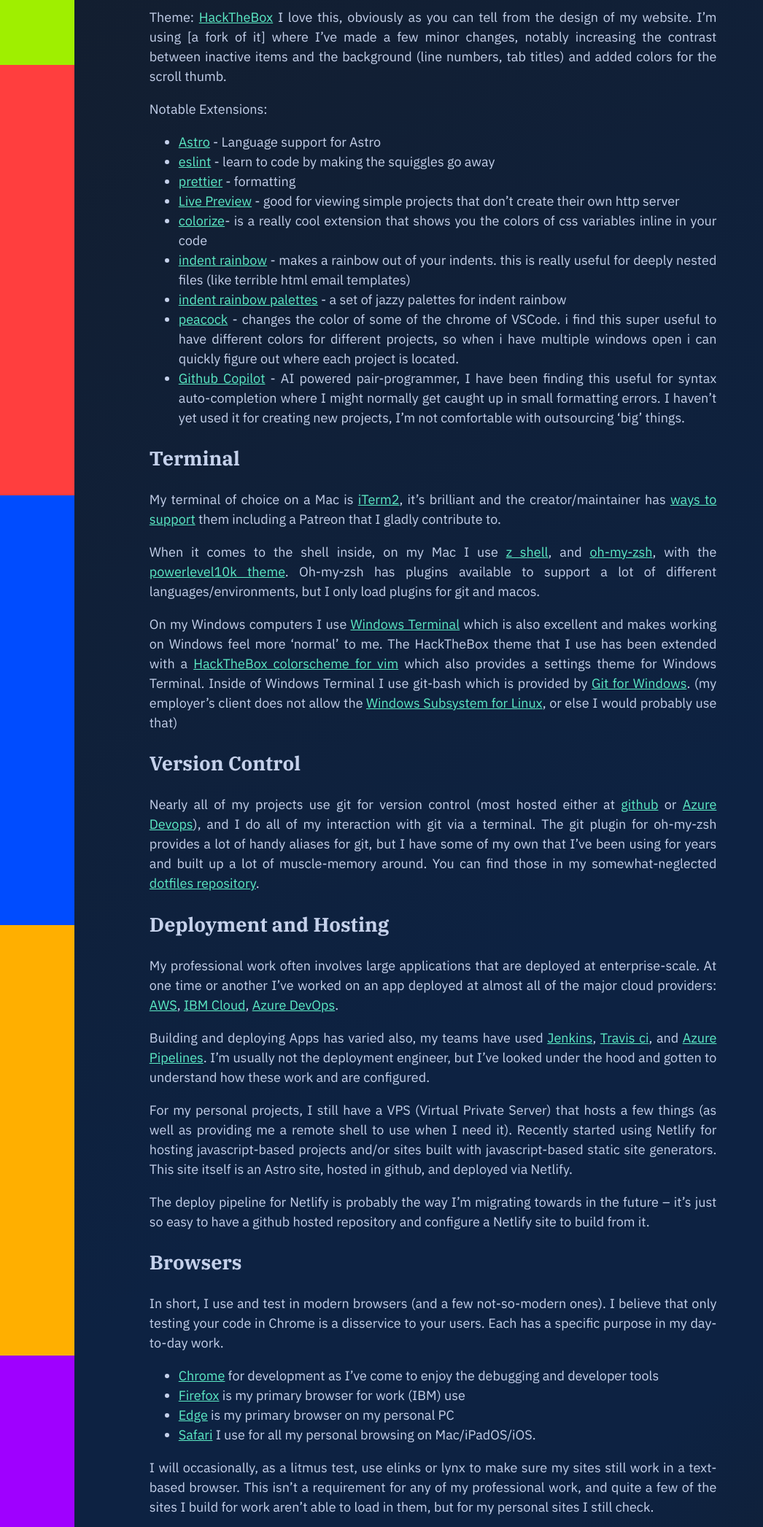
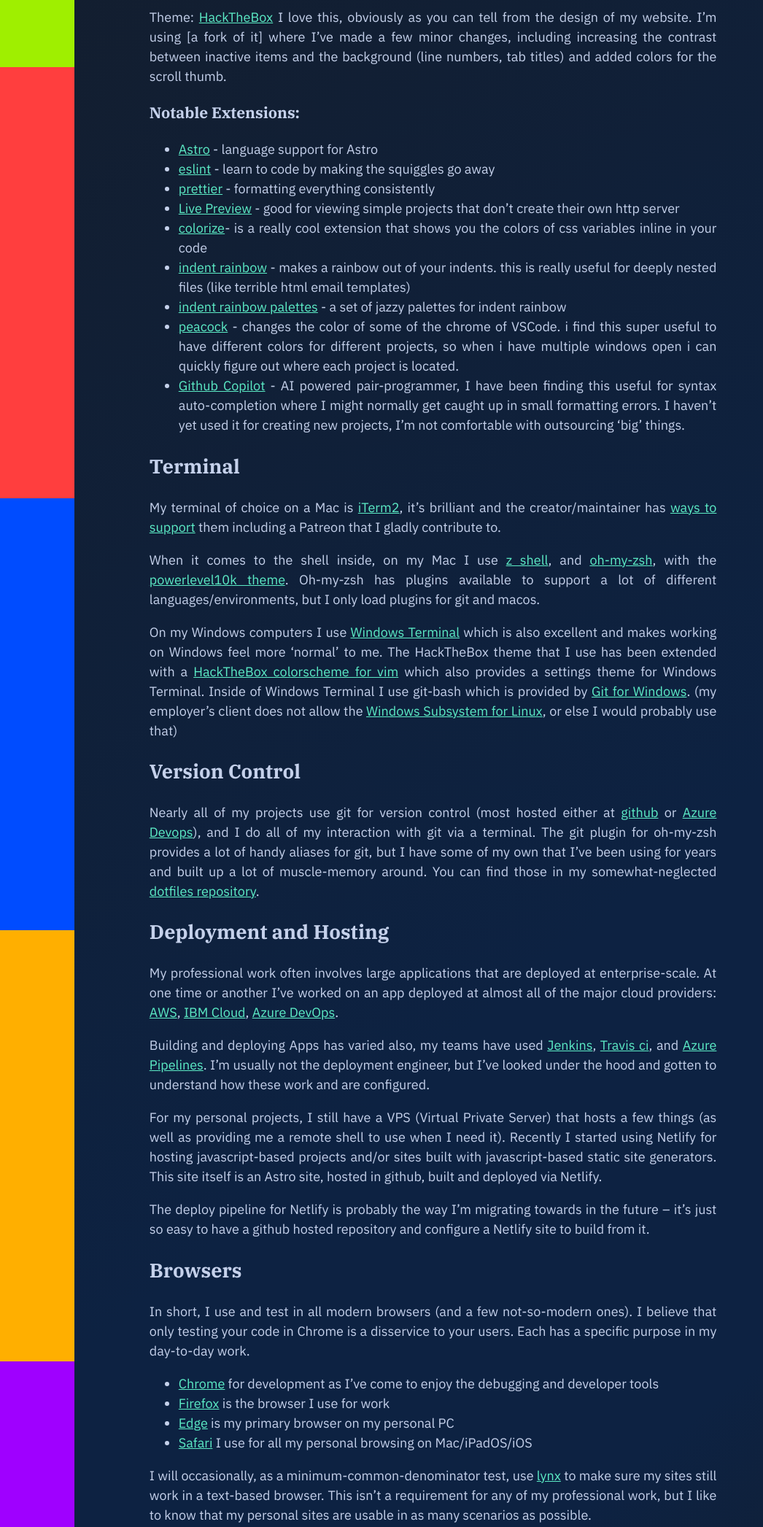
Before and after one commit to mikesusz/mikesusz.dev, an Astro site: page /uses in a window 1280 px wide. Shown: the part 500-2593 px from the top of the page at 73% size, without its empty margins (0-1046 px from the left). Built offline with nearby package versions, Linux system fonts and the light colour scheme; Astro itself is replaced by a stand-in of ours.

Commit message:
fixing typos and editing to remove some repeating words

```diff
--- a/src/pages/uses.md
+++ b/src/pages/uses.md
@@ -8,15 +8,15 @@
 
 ## Code Editing
 
-[Visual Studio Code](https://code.visualstudio.com/) is my primary development environment. I have the configuration synched across all my computers using [settings sync built into VSCode](https://code.visualstudio.com/docs/editor/settings-sync)
+[Visual Studio Code](https://code.visualstudio.com/) is my primary development environment. I have the configuration synched across all my computers using [settings sync built into VSCode](https://code.visualstudio.com/docs/editor/settings-sync).
 
-Theme: [HackTheBox](https://github.com/silofy/hackthebox) I love this, obviously as you can tell from the design of my website. I'm using [a fork of it] where I've made a few minor changes, notably increasing the contrast between inactive items and the background (line numbers, tab titles) and added colors for the scroll thumb.
+Theme: [HackTheBox](https://github.com/silofy/hackthebox) I love this, obviously as you can tell from the design of my website. I'm using [a fork of it] where I've made a few minor changes, including increasing the contrast between inactive items and the background (line numbers, tab titles) and added colors for the scroll thumb.
 
-Notable Extensions:
+### Notable Extensions:
 
-- [Astro](https://marketplace.visualstudio.com/items?itemName=astro-build.astro-vscode) - Language support for Astro
+- [Astro](https://marketplace.visualstudio.com/items?itemName=astro-build.astro-vscode) - language support for Astro
 - [eslint](https://marketplace.visualstudio.com/items?itemName=dbaeumer.vscode-eslint) - learn to code by making the squiggles go away
-- [prettier](https://marketplace.visualstudio.com/items?itemName=esbenp.prettier-vscode) - formatting
+- [prettier](https://marketplace.visualstudio.com/items?itemName=esbenp.prettier-vscode) - formatting everything consistently
 - [Live Preview](https://marketplace.visualstudio.com/items?itemName=ms-vscode.live-server) - good for viewing simple projects that don't create their own http server
 - [colorize](https://marketplace.visualstudio.com/items?itemName=kamikillerto.vscode-colorize)- is a really cool extension that shows you the colors of css variables inline in your code
 - [indent rainbow](https://marketplace.visualstudio.com/items?itemName=oderwat.indent-rainbow) - makes a rainbow out of your indents. this is really useful for deeply nested files (like terrible html email templates)
@@ -42,20 +42,20 @@
 
 Building and deploying Apps has varied also, my teams have used [Jenkins](https://www.jenkins.io/), [Travis ci](https://www.travis-ci.com/), and [Azure Pipelines](https://azure.microsoft.com/en-us/products/devops/pipelines). I'm usually not the deployment engineer, but I've looked under the hood and gotten to understand how these work and are configured.
 
-For my personal projects, I still have a VPS (Virtual Private Server) that hosts a few things (as well as providing me a remote shell to use when I need it). Recently started using Netlify for hosting javascript-based projects and/or sites built with javascript-based static site generators. This site itself is an Astro site, hosted in github, and deployed via Netlify.
+For my personal projects, I still have a VPS (Virtual Private Server) that hosts a few things (as well as providing me a remote shell to use when I need it). Recently I started using Netlify for hosting javascript-based projects and/or sites built with javascript-based static site generators. This site itself is an Astro site, hosted in github, built and deployed via Netlify.
 
 The deploy pipeline for Netlify is probably the way I'm migrating towards in the future -- it's just so easy to have a github hosted repository and configure a Netlify site to build from it.
 
 ## Browsers
 
-In short, I use and test in modern browsers (and a few not-so-modern ones). I believe that only testing your code in Chrome is a disservice to your users. Each has a specific purpose in my day-to-day work.
+In short, I use and test in all modern browsers (and a few not-so-modern ones). I believe that only testing your code in Chrome is a disservice to your users. Each has a specific purpose in my day-to-day work.
 
 - [Chrome](https://www.google.com/chrome/) for development as I've come to enjoy the debugging and developer tools
-- [Firefox](https://www.mozilla.org/en-US/firefox/new/) is my primary browser for work (IBM) use
+- [Firefox](https://www.mozilla.org/en-US/firefox/new/) is the browser I use for work
 - [Edge](https://www.microsoft.com/en-us/edge) is my primary browser on my personal PC
-- [Safari](https://www.apple.com/safari/) I use for all my personal browsing on Mac/iPadOS/iOS.
+- [Safari](https://www.apple.com/safari/) I use for all my personal browsing on Mac/iPadOS/iOS
 
-I will occasionally, as a litmus test, use elinks or lynx to make sure my sites still work in a text-based browser. This isn't a requirement for any of my professional work, and quite a few of the sites I build for work aren't able to load in them, but for my personal sites I still check.
+I will occasionally, as a minimum-common-denominator test, use [lynx](https://lynx.invisible-island.net/) to make sure my sites still work in a text-based browser. This isn't a requirement for any of my professional work, but I like to know that my personal sites are usable in as many scenarios as possible.
 
 --
 
```
